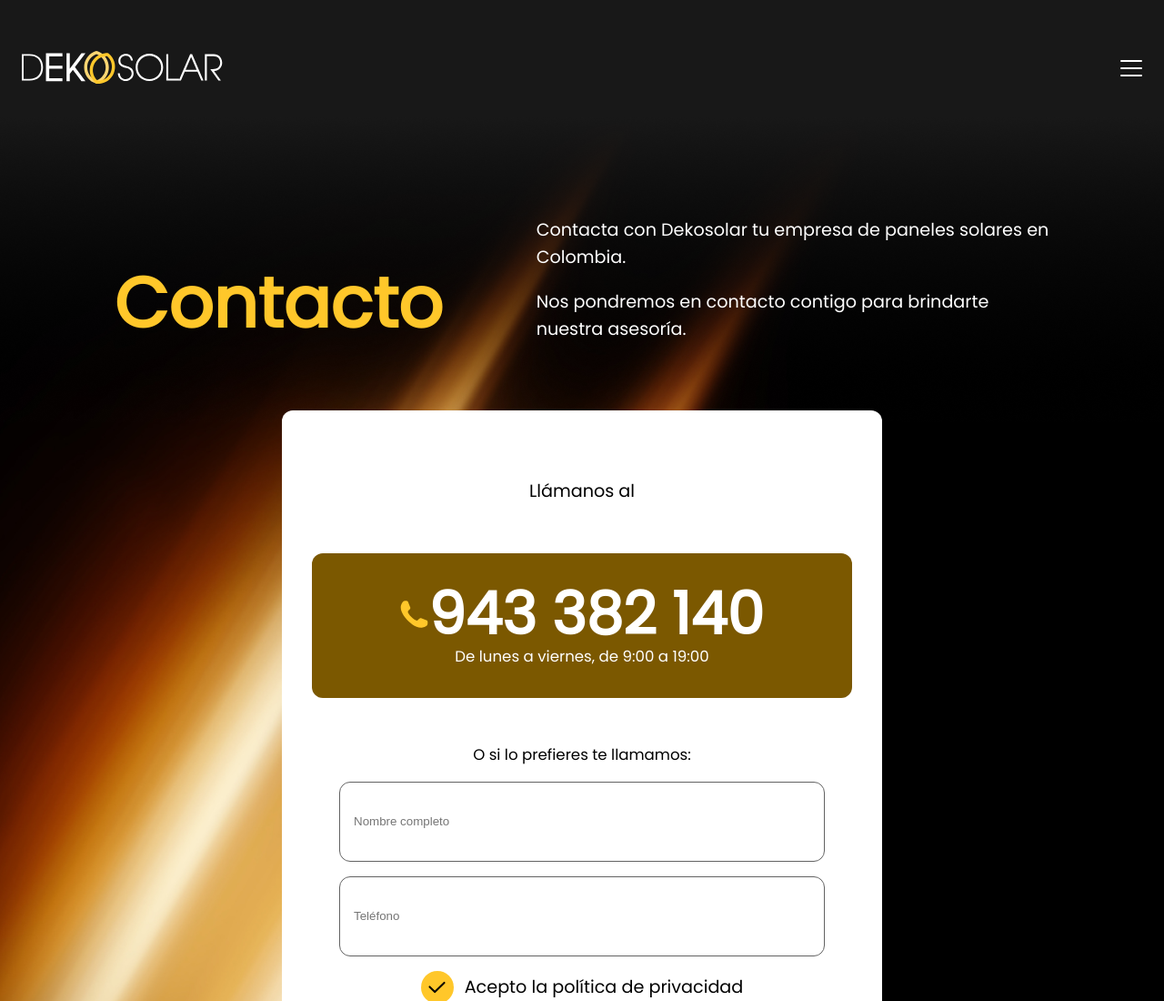
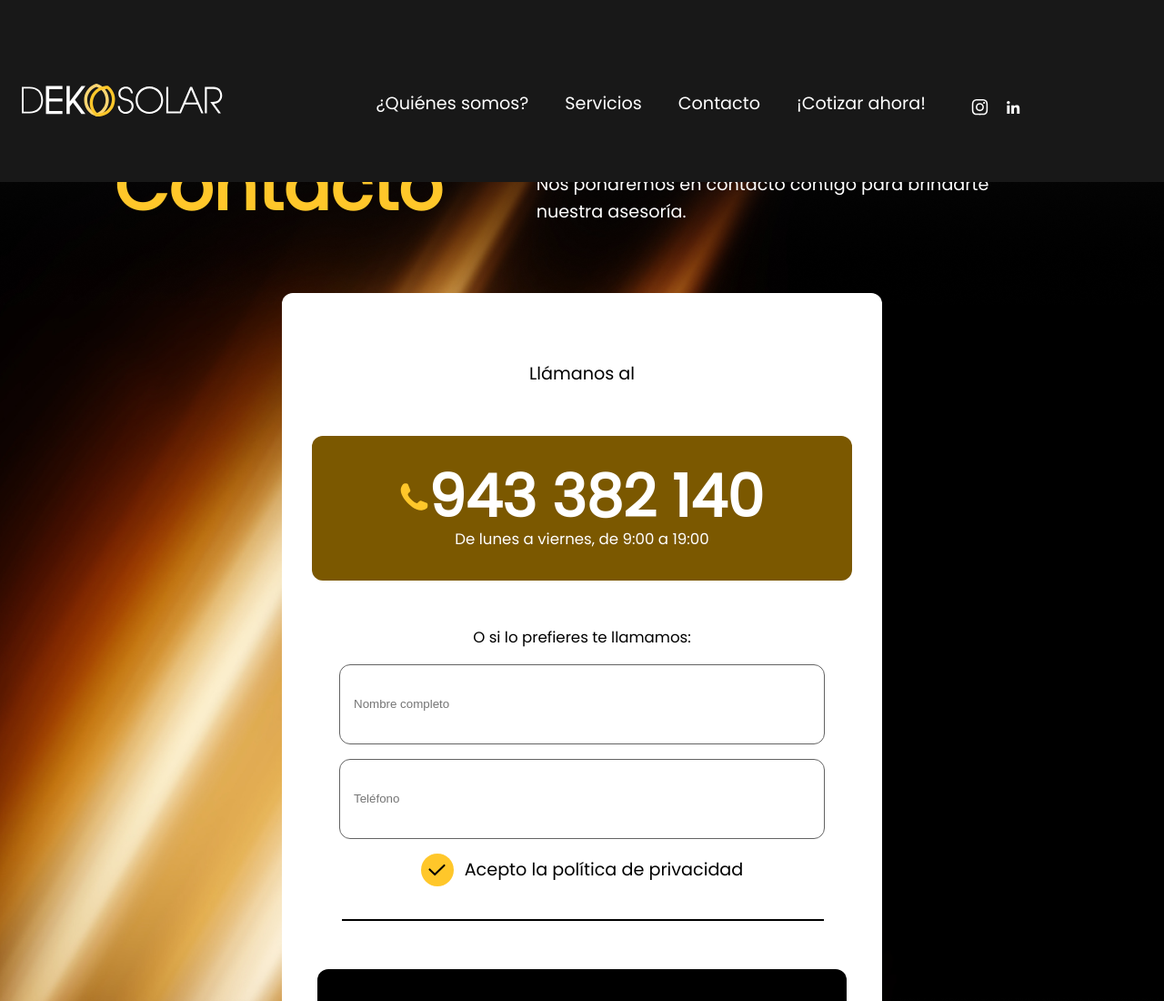
Before and after one commit to aley25/DekoSolar-WebPage, a plain HTML site: page contacto.html in a window 1280 px wide. Shown: the top 1100 px of the page at 91% size. Drawn offline with nearby package versions, Linux system fonts and the light colour scheme; some packages are replaced by stand-ins of ours; a script that the page names is missing.

Commit message:
actualizacion responsive menu

```diff
--- a/contacto.html
+++ b/contacto.html
@@ -63,11 +63,6 @@
 
             <div id="menu-options" class="menu-options">
                 <div class="menu-option">
-                    <a href="index.html" class="text1">
-                        Inicio
-                    </a>
-                </div>
-                <div class="menu-option">
                     <a href="quienes.html" class="text1">
                         ¿Quiénes somos?
                     </a>
@@ -83,7 +78,7 @@
                     </a>
                 </div>
                 <div class="menu-option">
-                    <a href="cotizar.html" class="text1">
+                    <a href="contacto.html" class="text1">
                         ¡Cotizar ahora!
                     </a>
                 </div>
@@ -207,8 +202,6 @@
                             <a href="+34 637 645 214" class="text2 black f-500">+34 637 645 214</a>
                         </div>
                     </div>
-
-
                 </div>
             </div>
 
--- a/css/contacto.css
+++ b/css/contacto.css
@@ -13,6 +13,7 @@
     display: flex;
     align-items: center;
     justify-content: center;
+    flex-direction: column;
 }
 
 .call-to-action {
@@ -187,6 +188,7 @@ input[type=text] {
         flex-direction: column;
         align-items: center;
         justify-content: center;
+        cursor: pointer;
     }
 
     .title3{
--- a/css/main.css
+++ b/css/main.css
@@ -5,6 +5,15 @@ html {
 a {
     all: unset;
     text-decoration: none;
+}
+
+header {
+    position: fixed;
+    /* Set the navbar to fixed position */
+    top: 0;
+    /* Position the navbar at the top of the page */
+    width: 100%;
+    /* Full width */
 }
 
 .mb-25 {
@@ -63,7 +72,7 @@ body {
 .menu {
     background: #181818;
     width: 100%;
-    height: auto;
+    height: 25%;
     display: flex;
     align-items: center;
 }
@@ -402,7 +411,7 @@ footer {
     flex-direction: column;
 }
 
-a:hover{
+a:hover {
     cursor: pointer;
 }
 
@@ -567,7 +576,7 @@ a:hover{
         padding-left: 3%;
     }
 
-    .footer-privacy{
+    .footer-privacy {
         flex-direction: row;
         align-items: center;
         gap: 10%;
@@ -575,9 +584,9 @@ a:hover{
 
     }
 
-    .dekosolar-text{
-       text-align: center;
-       padding-top: 5%;
+    .dekosolar-text {
+        text-align: center;
+        padding-top: 5%;
     }
 
 
@@ -586,7 +595,24 @@ a:hover{
         padding-top: 5%;
     }
 
+    .menu-options {
+        display: flex;
+        flex-direction: row;
+        margin-top: 2vh;
+    }
 
+    .menu-content {
+        flex-direction: row;
+        justify-content: left;
+    }
+
+    .menu-button {
+        display: none;
+    }
+
+    .menu-content-1 {
+        width: 30%;
+    }
 
 }
 
```
Also changed, not shown: index.html (+1 -1 lines), quienes.html (+1 -6 lines), servicios.html (+2 -6 lines).
